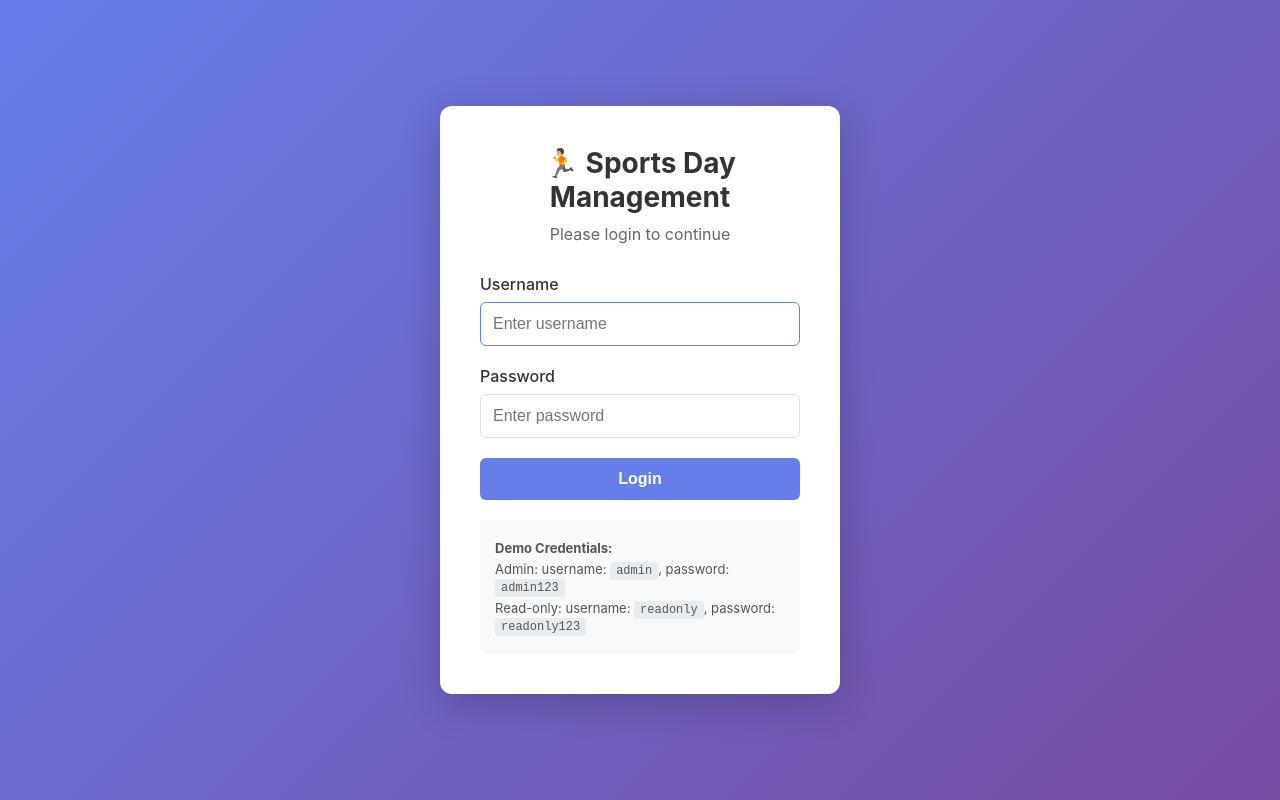
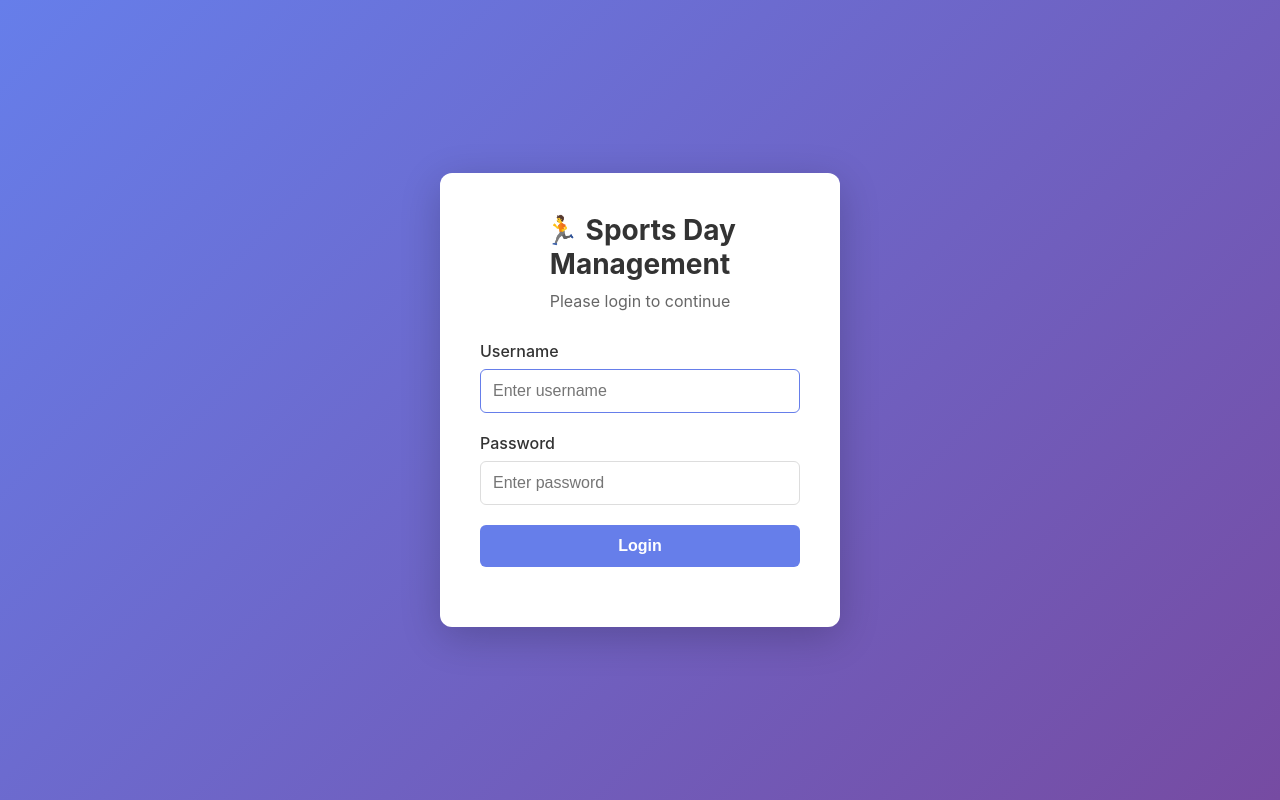
Before and after one commit to shilpaagarwal34/sports-day-app, a React (Create React App) app in the folder client/: page /login in a window 1280 px wide. Built offline with nearby package versions, Linux system fonts and the light colour scheme; no server answers.

Commit message:
Remove demo credentials from login page

```diff
--- a/client/src/components/Login.tsx
+++ b/client/src/components/Login.tsx
@@ -80,12 +80,6 @@
             {loading ? 'Logging in...' : 'Login'}
           </button>
         </form>
-
-        <div className="login-info">
-          <p><strong>Demo Credentials:</strong></p>
-          <p>Admin: username: <code>admin</code>, password: <code>admin123</code></p>
-          <p>Read-only: username: <code>readonly</code>, password: <code>readonly123</code></p>
-        </div>
       </div>
     </div>
   );
```
